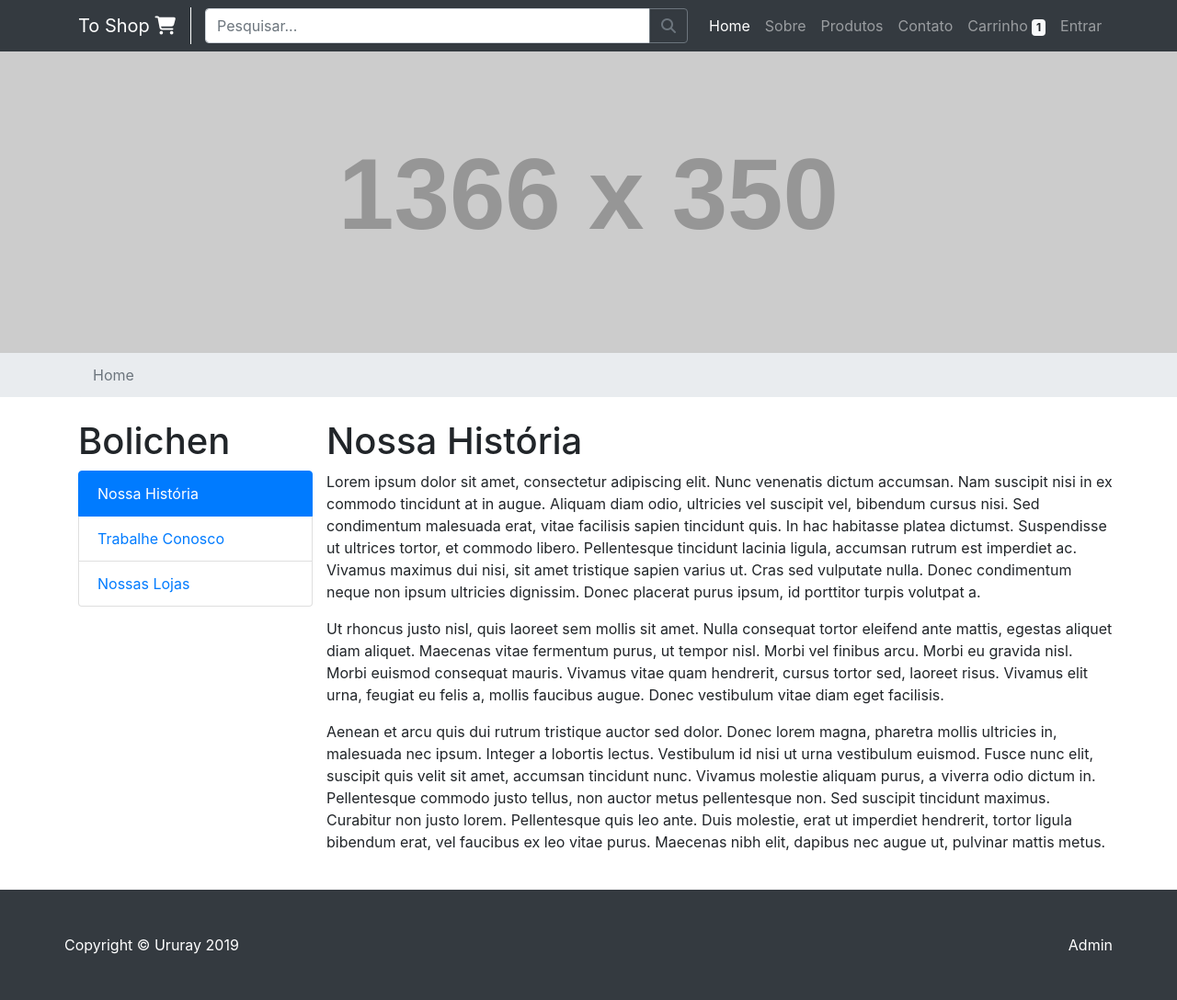
After one commit to tururay/store, a Django app: page /our_history in a window 1280 px wide. The commit adds this page. Shown: the whole page at 92% size. Run offline with Django 3.2, Linux system fonts and the light colour scheme; grey boxes labelled with a size stand in for pictures from a placeholder-image service; some libraries are stand-ins or nearby versions.

Commit message:
adds our history page

```diff
--- a/toshop/templates/base.html
+++ b/toshop/templates/base.html
@@ -62,12 +62,12 @@
           <div class="collapse navbar-collapse" id="navbarResponsive">
             <ul class="navbar-nav ml-auto">
               <li class="nav-item active">
-                <a class="nav-link" href="index.html">Home
+                <a class="nav-link" href="/">Home
                   <span class="sr-only">Atual</span>
                 </a>
               </li>
               <li class="nav-item">
-                <a class="nav-link" href="about.html">Sobre</a>
+                <a class="nav-link" href="our_history">Sobre</a>
               </li>
               <li class="nav-item">
                 <a class="nav-link" href="products.html">Produtos</a>
--- /dev/null
+++ b/toshop/templates/our_history.html
@@ -0,0 +1,39 @@
+{% extends 'base.html' %}
+{% block title %}Nossa História{% endblock title %}
+
+{% block content %}
+<!-- Page Content -->
+<div class="container my-4">
+  <div class="row">
+    <!-- Sidebar -->
+    <div class="col-lg-3">
+      <h1>Bolichen</h1>
+      <div class="list-group">
+        <a href="#" class="list-group-item active">Nossa História</a>
+        <a href="#" class="list-group-item">Trabalhe Conosco</a>
+        <a href="#" class="list-group-item">Nossas Lojas</a>
+      </div>
+    </div>
+
+    <!-- Conteúdo -->
+    <div class="col-lg-9">
+      <div class="row">
+        <h1>Nossa História</h1>
+
+        <p>Lorem ipsum dolor sit amet, consectetur adipiscing elit. Nunc venenatis dictum accumsan. Nam suscipit nisi in ex commodo tincidunt at in augue. Aliquam diam odio, ultricies vel suscipit vel, bibendum cursus nisi. Sed condimentum malesuada erat, vitae facilisis sapien tincidunt quis. In hac habitasse platea dictumst. Suspendisse ut ultrices tortor, et commodo libero. Pellentesque tincidunt lacinia ligula, accumsan rutrum est imperdiet ac. Vivamus maximus dui nisi, sit amet tristique sapien varius ut. Cras sed vulputate nulla. Donec condimentum neque non ipsum ultricies dignissim. Donec placerat purus ipsum, id porttitor turpis volutpat a.</p>
+
+        <p>Ut rhoncus justo nisl, quis laoreet sem mollis sit amet. Nulla consequat tortor eleifend ante mattis, egestas aliquet diam aliquet. Maecenas vitae fermentum purus, ut tempor nisl. Morbi vel finibus arcu. Morbi eu gravida nisl. Morbi euismod consequat mauris. Vivamus vitae quam hendrerit, cursus tortor sed, laoreet risus. Vivamus elit urna, feugiat eu felis a, mollis faucibus augue. Donec vestibulum vitae diam eget facilisis.</p>
+
+        <p>Aenean et arcu quis dui rutrum tristique auctor sed dolor. Donec lorem magna, pharetra mollis ultricies in, malesuada nec ipsum. Integer a lobortis lectus. Vestibulum id nisi ut urna vestibulum euismod. Fusce nunc elit, suscipit quis velit sit amet, accumsan tincidunt nunc. Vivamus molestie aliquam purus, a viverra odio dictum in. Pellentesque commodo justo tellus, non auctor metus pellentesque non. Sed suscipit tincidunt maximus. Curabitur non justo lorem. Pellentesque quis leo ante. Duis molestie, erat ut imperdiet hendrerit, tortor ligula bibendum erat, vel faucibus ex leo vitae purus. Maecenas nibh elit, dapibus nec augue ut, pulvinar mattis metus. </p>
+      </div>
+      <!-- /.row -->
+
+    </div>
+    <!-- /.col-lg-9 -->
+
+  </div>
+  <!-- /.row -->
+
+</div>
+<!-- /.container -->
+{% endblock content %}
--- a/toshop/urls.py
+++ b/toshop/urls.py
@@ -1,6 +1,7 @@
 from django.urls import path
-from .views import HomePage
+from .views import HomePage, OurHistoryPage
 
 urlpatterns = [
     path('', HomePage.as_view(), name='root'),
+    path('our_history', OurHistoryPage.as_view(), name='our_history'),
 ]
--- a/toshop/views.py
+++ b/toshop/views.py
@@ -3,3 +3,6 @@ from django.shortcuts import render
 
 class HomePage(TemplateView):
     template_name='index.html'
+
+class OurHistoryPage(TemplateView):
+    template_name='our_history.html'
```
